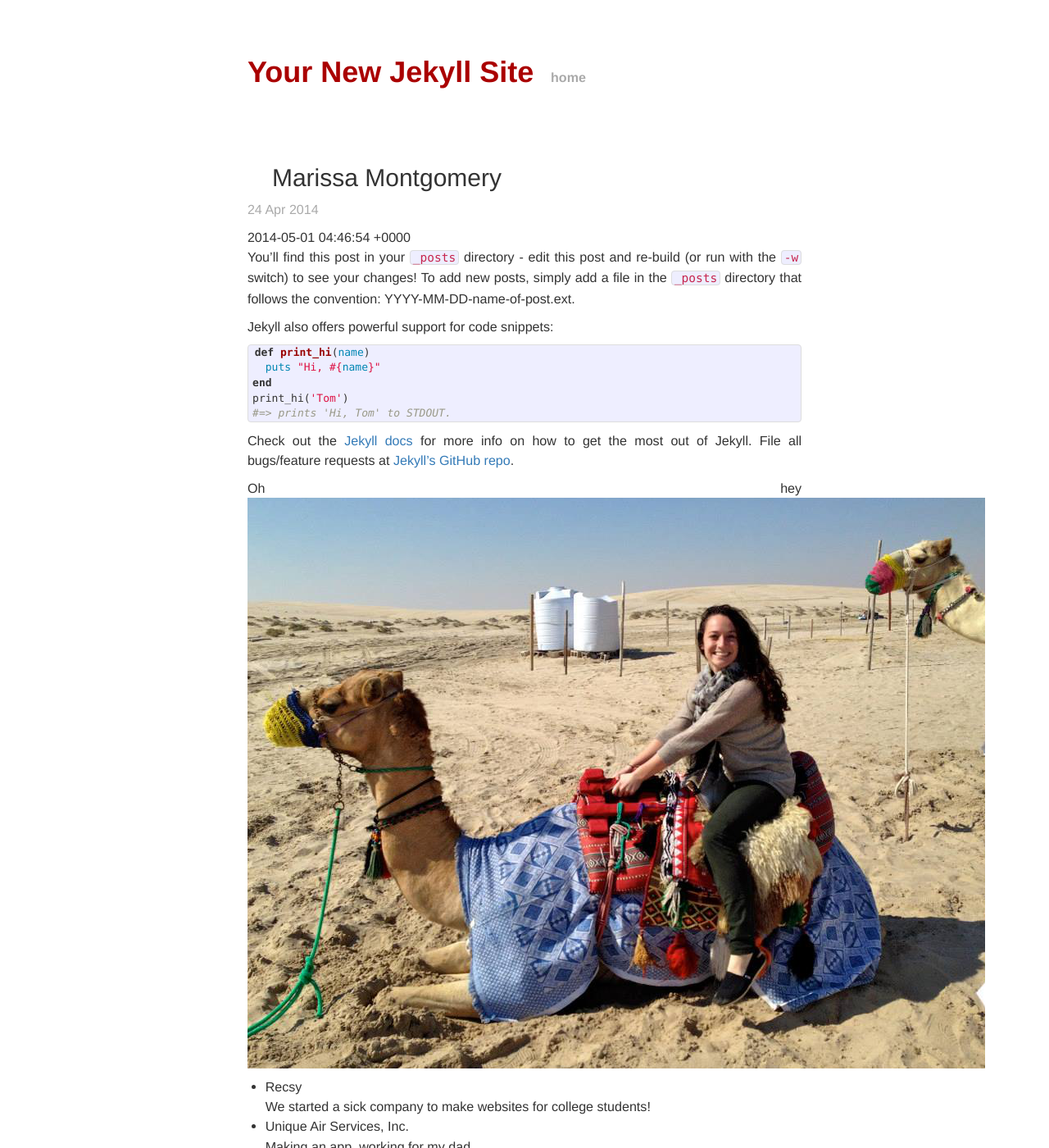
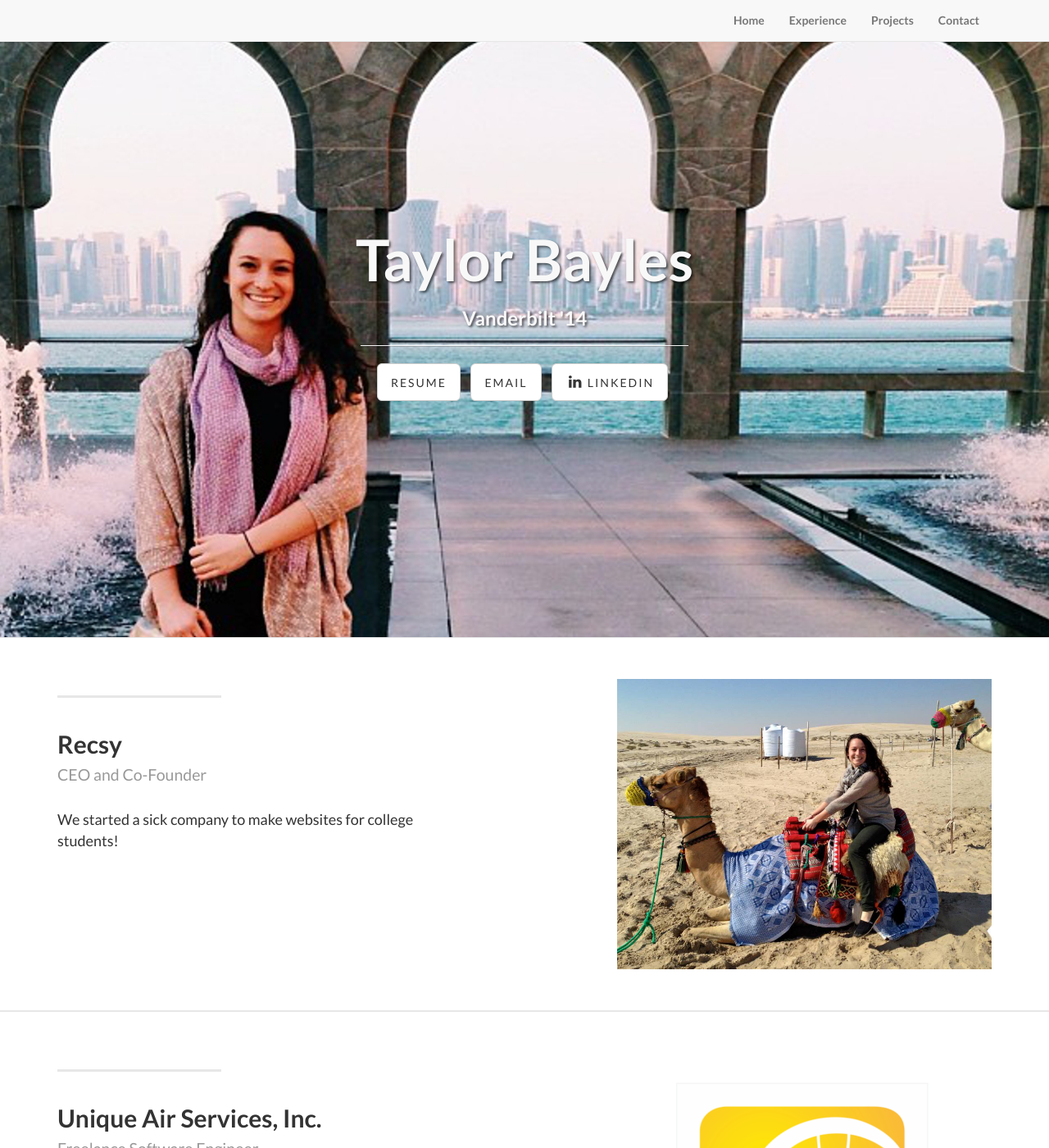
Before and after one commit to Recsy-HackNashville/recsyJekyll, a Jekyll site: the page built from _posts/2014-04-24-welcome-to-jekyll.markdown, in a window 1280 px wide and 1400 px high. Shown: the whole window at 82% size. Built offline with Jekyll 4.4.1, drawn with Linux system fonts in a browser that asks for light colours; nearby versions of some CDN libraries; library files that are not in the unit come from our copies; Markdown is read by kramdown in place of the engine named in the settings; some of the changed text lies outside the part shown.

Commit message:
Data for experiences and metadata
Added data file, populating tb template

```diff
--- a/_data/experiences.yml
+++ b/_data/taylorbaylescomExperiences.yml
@@ -1,8 +1,14 @@
 - companyName: Recsy
+  position: CEO and Co-Founder
   description: We started a sick company to make websites for college students!
+  photo: ex1.png
 
 - companyName: Unique Air Services, Inc.
+  position: Freelance Software Engineer
   description: Making an app, working for my dad
+  photo: ex2.png
 
 - companyName: HCA
+  position: Intern
   description: Interned for a year!
+  photo: ex3.png
--- /dev/null
+++ b/_data/taylorbaylescomMetaData.yml
@@ -0,0 +1,5 @@
+- name: Taylor Bayles
+  github:
+  resume: http://www.pdfhost.net/index.php?Action=DownloadFile&id=a8822f6c083dedee969524e7cfe4aac9
+  email: taylor.m.bayles@vanderbilt.edu
+  linkedin: http://www.linkedin.com/in/taylorbayles
--- a/_layouts/post.html
+++ b/_layouts/post.html
@@ -1,13 +1,31 @@
----
-layout: default
----
+<!DOCTYPE html>
 <html lang="en">
+
 <head>
-	<meta charset="utf-8"/>
-<link href="{{ relative }}css/bootstrap.css" rel="stylesheet" />
-<link href="{{ relative }}css/landing-page.css" rel="stylesheet" />
+    <meta charset="utf-8">
+    <meta name="viewport" content="width=device-width, initial-scale=1.0">
+    <meta name="description" content="">
+    <meta name="author" content="">
+
+    <title>Landing Page Template for Bootstrap</title>
+    <a name="home"></a>
+
+    <!-- Bootstrap core CSS -->
+    <link href="{{site.url}}/css/bootstrap.css" rel="stylesheet">
+
+    <!-- Custom Google Web Font -->
+    <link href="{{site.url}}/font-awesome/css/font-awesome.min.css" rel="stylesheet">
+    <link href='http://fonts.googleapis.com/css?family=Lato:100,300,400,700,900,100italic,300italic,400italic,700italic,900italic' rel='stylesheet' type='text/css'>
+
+    <!-- Add custom CSS here -->
+    <link href="{{site.url}}/css/landing-page.css" rel="stylesheet">
+
 </head>
+
 <body>
+
+    <nav class="navbar navbar-default navbar-fixed-top" role="navigation">
+        <div class="container">
             <div class="navbar-header">
                 <button type="button" class="navbar-toggle" data-toggle="collapse" data-target=".navbar-ex1-collapse">
                     <span class="sr-only">Toggle navigation</span>
@@ -17,25 +35,99 @@ layout: default
                 </button>
                 <a class="navbar-brand" href="http://startbootstrap.com"></a>
             </div>
-<h2>{{ page.title }}</h2>
-<p class="meta">{{ page.date | date_to_string }}</p>
 
+            <!-- Collect the nav links, forms, and other content for toggling -->
+            <div class="collapse navbar-collapse navbar-right navbar-ex1-collapse">
+                <ul class="nav navbar-nav">
+                    <li><a href="#home">Home</a>
+                    </li>
+                    <li><a href="#experience">Experience</a>
+                    </li>
+                    <li><a href="#projects">Projects</a>
+                    </li>
+                    <li><a href="#contact">Contact</a>
+                    </li>
+                </ul>
+            </div>
+            <!-- /.navbar-collapse -->
+        </div>
+        <!-- /.container -->
+    </nav>
 
-<div class="post">
-{{site.time}}
+    <div class="intro-header">
 
-{{ content }}
+        <div class="container">
 
-<ul>
-{% for experience in site.data.experiences %}
-  <li>
-  	{{experience.companyName}}
-    <br/>
-      {{experience.description}}
+            <div class="row">
+                <div class="col-lg-12">
+                  {% for meta in site.data.taylorbaylescomMetaData %}
+                    <div class="intro-message">
+                        <h1>Taylor Bayles</h1>
+                        <h3>Vanderbilt '14</h3>
+                        <hr class="intro-divider">
+                        <ul class="list-inline intro-social-buttons">
+                            {% if meta.github == blank %}
+                            <li><a href="{{meta.github}}" class="btn btn-default btn-lg"><span class="network-name">Github</span></a>
+                            </li>
+                            {% endif %}
+                            {% unless meta.resume == blank %}
+                            <li><a href="{{meta.resume}}" class="btn btn-default btn-lg"> <span class="network-name">Resume</span></a>
+                            </li>
+                            {% endunless %}
+                            {% unless meta.email == blank %}
+                            <li><a href="mailto:{{meta.email}}" class="btn btn-default btn-lg"><span class="network-name">Email</span></a>
+                            </li>
+                            {% endunless %}
+                            {% unless meta.linkedin == blank %}
+                            <li><a href="{{meta.linkedin}}" class="btn btn-default btn-lg"><i class="fa fa-linkedin fa-fw"></i> <span class="network-name">Linkedin</span></a>
+                            </li>
+                            {% endunless %}
+                        </ul>
+                    </div>
+                    {% endfor %}
+                </div>
+            </div>
 
-  </li>
-{% endfor %}
-</ul>
-</div>
+        </div>
+        <!-- /.container -->
+
+    </div>
+    <!-- /.intro-header -->
+<a name="experience"></a>
+{% for experience in site.data.taylorbaylescomExperiences %}
+    <div class="content-section-b">
+
+        <div class="container">
+
+            <div class="row">
+                <div class="col-lg-5 col-sm-6">
+                    <hr class="section-heading-spacer">
+                    <div class="clearfix"></div>
+                    <h2 class="section-heading">{{experience.companyName}}
+<br/><small>{{experience.position}}</small>   </h2>
+                    <p class="lead">
+{{experience.description}}
+</p>
+                </div>
+                <div class="col-lg-5 col-lg-offset-2 col-sm-6">
+                    <img class="img-responsive" src="{{site.url}}/img/{{experience.photo}}" alt="">
+                </div>
+            </div>
+
+        </div>
+        <!-- /.container -->
+
+    </div>
+    {% endfor %}
+    <!-- /.content-section-a -->
+
+                        <p class="copyright text-muted small">Copyright &copy; Recsy 2014. All Rights Reserved</p>
+    </footer>
+
+    <!-- JavaScript -->
+    <script src="{{site.url}}/js/jquery-1.10.2.js"></script>
+    <script src="{{site.url}}/js/bootstrap.js"></script>
+
 </body>
+
 </html>
--- a/_posts/2014-04-24-welcome-to-jekyll.markdown
+++ b/_posts/2014-04-24-welcome-to-jekyll.markdown
@@ -21,7 +21,9 @@ print_hi('Tom')
 Check out the [Jekyll docs][jekyll] for more info on how to get the most out of Jekyll. File all bugs/feature requests at [Jekyll's GitHub repo][jekyll-gh].
 
 Oh hey
-![]({{ site.url }}/img/ex1.png)
+![ex1]({{ site.url }}/img/ex1.png)
+Second experience:
+![ex2]({{ site.url }}/img/ex2.png)
 
 [jekyll-gh]: https://github.com/mojombo/jekyll
 [jekyll]:    http://jekyllrb.com
--- a/css/landing-page.css
+++ b/css/landing-page.css
@@ -76,7 +76,7 @@ body, h1, h2, h3, h4, h5, h6 {
 }
 
 .content-section-a {
-	background-color: #f8f8f8;
+	background-color: #ffffff;
 	padding: 50px 0;
 }
 
@@ -98,7 +98,7 @@ body, h1, h2, h3, h4, h5, h6 {
 
 .banner {
 	padding: 100px 0;
-	color: #f8f8f8;
+	color: #ffffff;
 	background: url(../img/banner-bg.jpg) no-repeat center center;
 	background-size: cover;
 }
```
Also changed, not shown: img/ex2.png (renamed from img/doge.png), img/ex3.png (renamed from img/phones copy 2.png), 6 other files.
